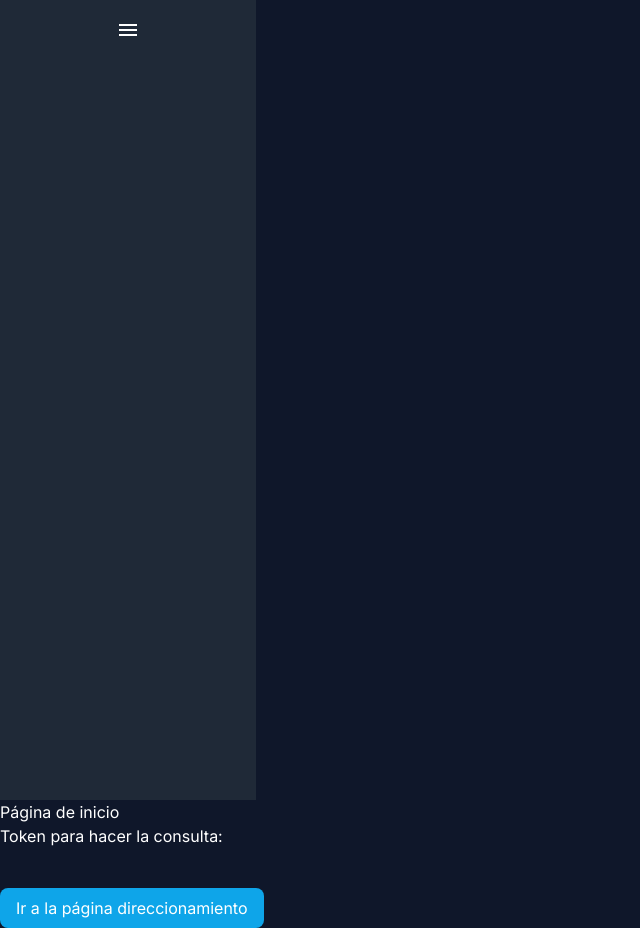
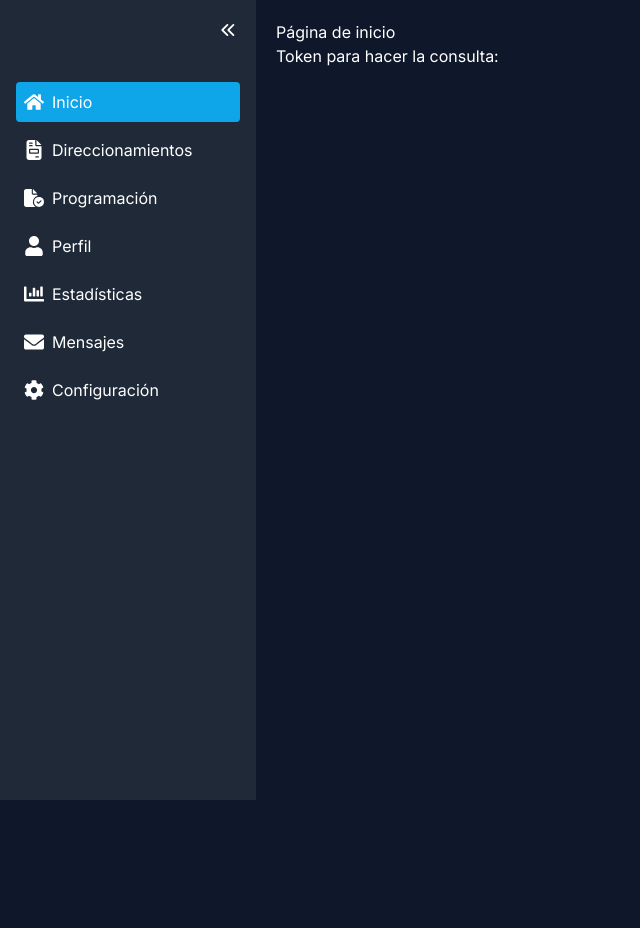
Before and after one commit to edwin-bur17/Mennar-App, a Next.js app: page / in a window 1280 px wide. Shown: the whole page, without its empty margins (0-640 px from the left). After the commit the page ends 800 px from the top, so only its background shows below. Built offline with nearby package versions, Linux system fonts and the light colour scheme; no server answers.

Commit message:
Sidebar completado

```diff
--- a/src/app/direccionamiento/page.jsx
+++ b/src/app/direccionamiento/page.jsx
@@ -6,7 +6,7 @@ export const metadata = {
 const DireccionamientoPage = () => {
     return (
         <section>
-            <h1 className="text-center text-white text-2xl font-bold my-4">Consultar Direccionamiento</h1>
+            <h1 className="text-center text-white text-2xl font-bold mb-4">Consultar Direccionamiento</h1>
             <SearchFormContainer />
         </section>
     )
--- a/src/app/layout.jsx
+++ b/src/app/layout.jsx
@@ -12,10 +12,12 @@ export default function RootLayout({ children }) {
   return (
     <html lang="en">
       <body className={inter.className}>
-        <Sidebar />
-        <main className="container mx-auto">
-          {children}
-        </main>
+        <div className="flex">
+          <Sidebar />
+          <main className="flex-1 p-5 transition-all duration-300">
+            {children}
+          </main>
+        </div>
       </body>
     </html>
   );
--- a/src/app/page.jsx
+++ b/src/app/page.jsx
@@ -1,11 +1,9 @@
 "use client"
 import getQueryToken from "@/services/queryToken";
 import { useEffect, useState } from "react";
-import { useRouter } from "next/navigation"
 
 export default function HomePage() {
   const [token, setToken] = useState("")
-  const router = useRouter()
 
   useEffect(() => {
     const getToken = async () => {
@@ -19,14 +17,6 @@ export default function HomePage() {
     <div className="text-white">
       <h1>Página de inicio</h1>
       <p>Token para hacer la consulta:{token}</p>
-      <input
-        type="button"
-        value="Ir a la página direccionamiento"
-        className="mt-10 bg-sky-500 hover:bg-sky-600 text-white cursor-pointer rounded-lg px-4 py-2 transition-colors"
-        onClick={() => {
-          router.push("/direccionamiento")
-        }}
-      />
     </div>
   );
 }
--- a/src/components/Sidebar.jsx
+++ b/src/components/Sidebar.jsx
@@ -1,23 +1,43 @@
 "use client"
 import { useState } from "react"
+import { usePathname, useRouter } from "next/navigation";
 import SidebarItem from "./SidebarItem"
-import {FaHome, FaUser, FaCog} from "react-icons/fa"
-import {IoMdMenu} from "react-icons/io"
+import { HiMiniChevronDoubleLeft, HiMiniChevronDoubleRight } from "react-icons/hi2";
+import { sidebarItems } from "@/utils/sidebarItems";
+
 const Sidebar = () => {
   const [isOpen, setIsOpen] = useState(true)
+  const pathname = usePathname()
+  const router = useRouter()
 
   const toggleSidebar = () => setIsOpen(!isOpen)
 
+  const isItemActive = (icon) => {
+    return icon.matchPath.test(pathname)
+  }
+
+  const handleNavigation = (path) => {router.push(path)}
+
   return (
-    <aside className={`h-screen bg-gray-800 text-white transition-all duration-300 ${isOpen ? 'w-64' : 'w-16'}`}>
-      <header className="p-4 text-center">
-        <IoMdMenu onClick={toggleSidebar} className="cursor-pointer text-2xl inline-block" />
+    <aside className={`sticky top-0 h-screen bg-gray-800 text-white transition-all duration-300 ${isOpen ? 'w-64' : 'w-16'} overflow-y-auto`}>
+      <header className={`p-4 ${isOpen ? "text-right" : "text-center"}`}>
+        {isOpen ?  <HiMiniChevronDoubleLeft onClick={toggleSidebar} className="cursor-pointer hover:bg-gray-700 rounded text-2xl inline-block" /> :
+        <HiMiniChevronDoubleRight onClick={toggleSidebar} className="cursor-pointer hover:bg-gray-700 rounded text-2xl inline-block" />}
+        {/* <HiMenuAlt3 onClick={toggleSidebar} className="cursor-pointer hover:bg-gray-700 rounded text-2xl inline-block" /> */}
       </header>
       <nav>
-        <ul className={`p-4 ${isOpen ? '' : 'flex flex-col items-center'}`}>
-          <SidebarItem icon={FaHome} text="Inicio" isOpen={isOpen} />
-          <SidebarItem icon={FaUser} text="Perfil" isOpen={isOpen} />
-          <SidebarItem icon={FaCog} text="Configuración" isOpen={isOpen} />
+        <ul className={`p-4 ${isOpen ? "" : "flex flex-col items-center"}`}>
+          {sidebarItems.map((icon, index) => (
+            <SidebarItem
+              key={index}
+              icon={icon.icon}
+              text={icon.text}
+              path={icon.path}
+              isOpen={isOpen}
+              isActive={isItemActive(icon)}
+              onClick={() => handleNavigation(icon.path)}
+            />
+          ))}
         </ul>
       </nav>
     </aside>
--- a/src/components/SidebarItem.jsx
+++ b/src/components/SidebarItem.jsx
@@ -1,8 +1,15 @@
+import Link from "next/link"
 
-const SidebarItem = ({}) => {
+const SidebarItem = ({ icon: Icon, text, path, isOpen, isActive, onClick }) => {
   return (
-    <li className="flex items-center p-2 cursor-pointer hover:bg-gray-700 rounded mt-2">
-
+    <li
+      className={`flex items-center align-middle p-2 cursor-pointer rounded mt-2 ${isActive ? "bg-sky-500" : "hover:bg-gray-700"}`}
+      // className="relative flex items-center align-middle p-2 cursor-pointer hover:bg-gray-700 rounded mt-2 group"
+      // href={path}
+      onClick={onClick}
+      >
+      <Icon className="text-xl" />
+      {isOpen && <span className="ml-2">{text}</span>}
     </li>
   )
 }
--- /dev/null
+++ b/src/utils/sidebarItems.js
@@ -0,0 +1,12 @@
+import { FaHome, FaUser, FaCog, FaChartBar, FaEnvelope} from "react-icons/fa"
+import { FaFileInvoice, FaFileCircleCheck } from "react-icons/fa6";
+
+export const sidebarItems = [
+    { icon: FaHome, text: "Inicio", path: "/", matchPath: /^\/$/ },
+    { icon: FaFileInvoice, text: "Direccionamientos", path: "/direccionamiento", matchPath: /^\/direccionamiento/ },
+    { icon: FaFileCircleCheck, text: "Programación", path: "/programacion", matchPath: /^\/programacion/ },
+    { icon: FaUser, text: "Perfil", path: "/profile", matchPath: /^\/profile/ },
+    { icon: FaChartBar, text: "Estadísticas", path: "/stats", matchPath: /^\/stats/ },
+    { icon: FaEnvelope, text: "Mensajes", path: "/messages", matchPath: /^\/message/ },
+    { icon: FaCog, text: "Configuración", path: "/settings", matchPath: /^\/settings/ }
+]
```
